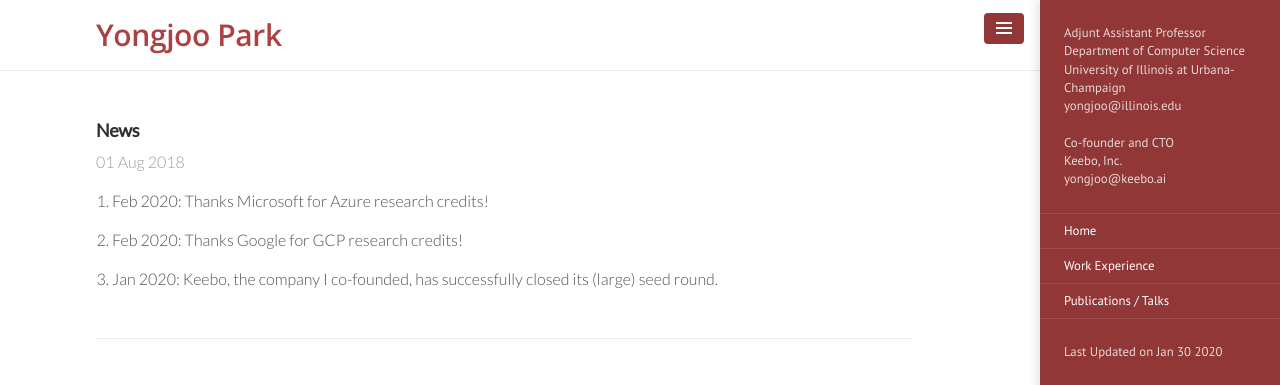
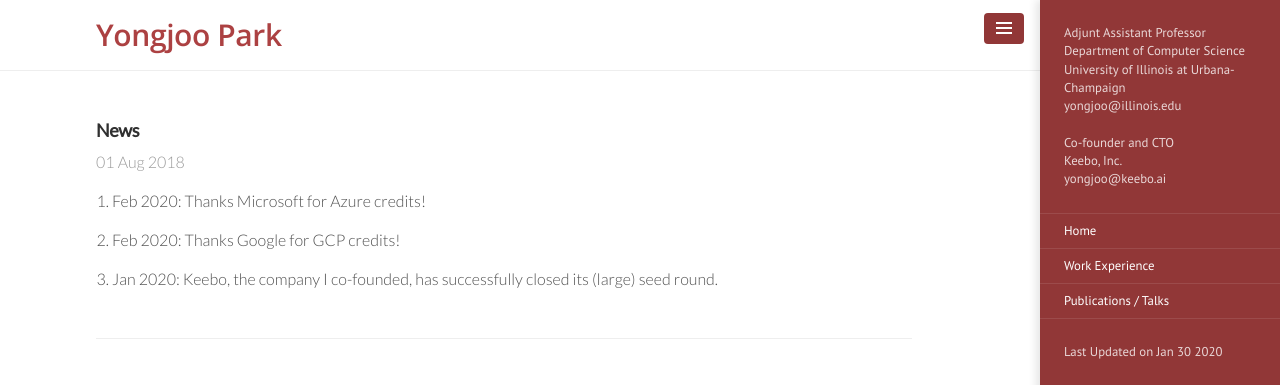
Before and after one commit to pyongjoo/pyongjoo.github.io, a Jekyll site: the page built from _texts/2018-08-01-updates.md, in a window 1280 px wide. Shown: the top 385 px of the page. Built offline with Jekyll 4.4.1, drawn with Linux system fonts in a browser that asks for light colours.

Commit message:
Update 2018-08-01-updates.md

```diff
--- a/_texts/2018-08-01-updates.md
+++ b/_texts/2018-08-01-updates.md
@@ -3,8 +3,8 @@ layout: post
 title: News
 ---
 
-1. Feb 2020: Thanks Microsoft for Azure research credits!
+1. Feb 2020: Thanks Microsoft for Azure credits!
 
-1. Feb 2020: Thanks Google for GCP research credits!
+1. Feb 2020: Thanks Google for GCP credits!
 
 1. Jan 2020: Keebo, the company I co-founded, has successfully closed its (large) seed round.
```
